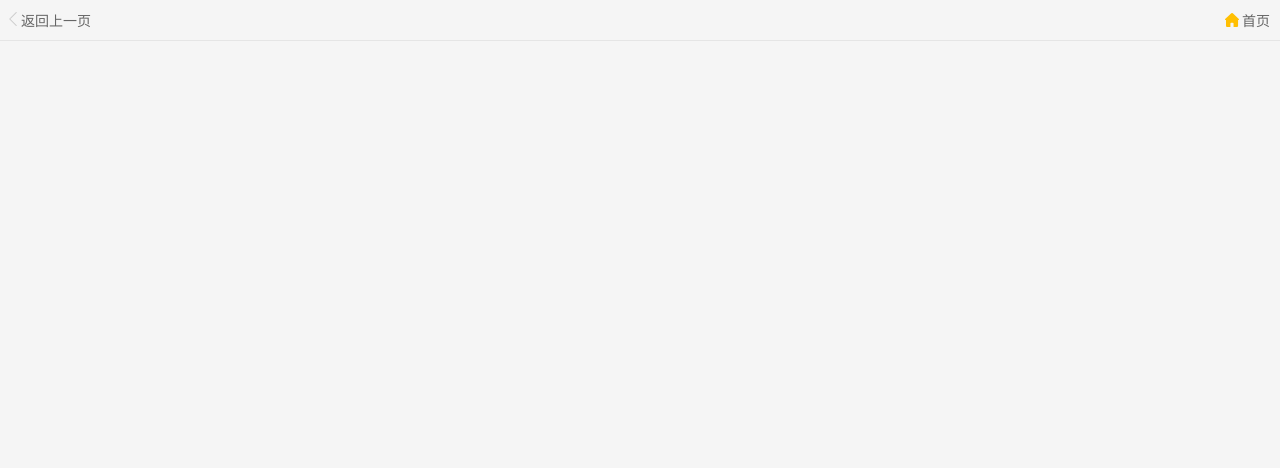
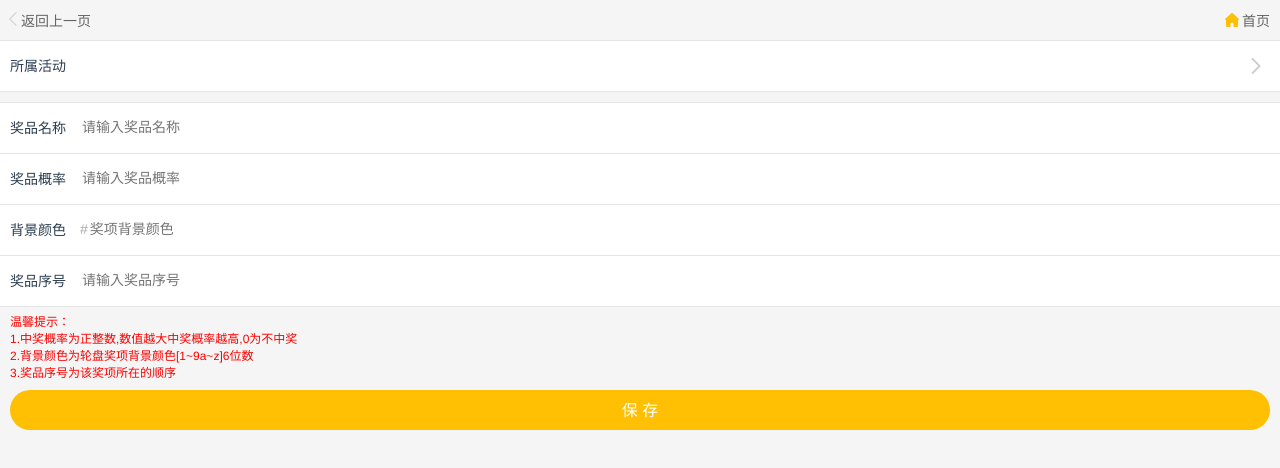
Before and after one commit to houfengtai/lottery-frontend, a Vue app: page /admin/trophy/update in a window 1280 px wide. Shown: the top 468 px of the page. Built offline with nearby package versions, Linux system fonts and the light colour scheme; what @mvpleung/verify, vue-meta-info would draw is missing.

Commit message:
init pro

```diff
--- a/src/components/admin/trophy/add-trophy.vue
+++ b/src/components/admin/trophy/add-trophy.vue
@@ -3,7 +3,7 @@
         <back-page></back-page>
         <div class="trophy-row margin-bottom-10 border-bottom">
             <div class="row-label">所属活动</div>
-            <span class="ac-content">
+            <span class="ac-content" @click="isShowActivites=!isShowActivites">
                 <span class="ac-title">{{activityName}}</span>
                 <span><img src="/next.svg"></span>
             </span>
@@ -31,104 +31,24 @@
         <div class="tips">
             <div>温馨提示：</div>
             <div>1.中奖概率为正整数,数值越大中奖概率越高,0为不中奖</div>
-            <div>2.背景颜色为轮盘奖项背景颜色</div>
+            <div>2.背景颜色为轮盘奖项背景颜色[1~9a~z]6位数</div>
             <div>3.奖品序号为该奖项所在的顺序</div>
         </div>
         <div><button @click="_save()">保 存</button></div>
+
+        <div v-if="isShowActivites" class="bg-dialog"></div>
+        <div class="activity-box" v-show="isShowActivites">
+            <div class="activity-row" v-for="(entity, index) in activites" :key="entity.id" @click="_checkedActivity(entity.id,entity.activityName)">
+                <span class="seq-no">{{index + 1}}</span>
+                <span class="activity-title">{{entity.activityName}}</span>
+                <img v-if="entity.id===item.activityId" src="/selected.svg">
+            </div>
+        </div>
     </div>
 </template>
 
-<script>
-import BackPage from '@/components/public/back-page'
-export default {
-  name: 'add-trophy',
-  components: { BackPage },
-  data () {
-    return {
-      selectedColor: '',
-      activityName: '',
-      item: {}
-    }
-  },
-  methods: {
-    _save () {
-
-    }
-  },
-  created () {
-    document.title = '新增奖品'
-  }
-}
-</script>
+<script src="./assets/js/add-trophy.js"></script>
 
 <style scoped>
-.trophy-row{
-    min-height:50px;
-    background: #fff;
-    padding: 0px 10px;
-    width: calc(100% - 20px);
-}
-.ac-content{
-    display: block;
-    width:calc(100% - 80px);
-    height:50px;
-    line-height:50px;
-    float:left;
-}
-.ac-title{
-    width:calc(100% - 20px);
-    boarder:1px solid red;
-    display: inline-block;
-    height: 50px;
-    text-overflow: ellipsis;
-    white-space: nowrap;
-    overflow: hidden;
-}
-.ac-content img{
-    float: right;
-    margin-top: 10px;
-    margin-right: -10px;
-}
-.trophy-row span input{
-    width:calc(100% - 140px);
-    height:35px;
-    line-height:35px;
-    font-size:14px;
-    margin-top: 6px;
-    border:0;
-}
-.margin-bottom-10{
-    margin-bottom:10px;
-}
-button{
-    display: block;
-    width: calc(100% - 20px);
-    border: 0px;
-    border-radius: 20px;
-    height:40px;
-    line-height: 40px;
-    font-size: 16px;
-    margin: 10px auto;
-    background: #ffbf02;
-    color:#fff;
-}
-.row-label{
-    line-height:50px;
-    display: block;
-    height:50px;
-    width:70px;
-    float:left;
-}
-.tips{color:red;
-    font-size:12px;
-    margin-top:5px;
-    padding: 0px 10px;
-    width: calc(100% - 20px);}
-.color-yl{
-    width:40px;
-    height:20px;
-    display: block;
-    float: right;
-    margin-top:15px;
-}
+@import "./assets/scss/trophy.scss";
 </style>
--- /dev/null
+++ b/src/components/admin/trophy/assets/js/add-trophy.js
@@ -0,0 +1,69 @@
+import BackPage from '@/components/public/back-page'
+import axios from 'axios'
+export default {
+  name: 'add-trophy',
+  components: { BackPage },
+  data () {
+    return {
+      selectedColor: '',
+      activityName: '',
+      item: {},
+      isShowActivites: false,
+      activites: []
+    }
+  },
+  methods: {
+    _initData () {
+      axios.get('/api/admin/activites').then(res => {
+        const data = res.data.data
+        if (data.length > 0) {
+          this.item.activityId = data[0].id
+          this.activityName = data[0].activityName
+        }
+        this.activites = data
+      })
+    },
+    _checkedActivity (id, name) {
+      this.item.activityId = id
+      this.activityName = name
+      this.isShowActivites = false
+    },
+    _save () {
+      if (!this.item.activityId) {
+        alert('请选择所属活动')
+        return
+      }
+      if (!this.item.trophyName) {
+        alert('请输入奖品名称')
+        return
+      }
+      if (!this.item.probability) {
+        alert('请输入奖品概率')
+        return
+      }
+      if (!this.selectedColor) {
+        alert('请输入奖品背景颜色')
+        return
+      } else {
+        this.item.bgColor = '#' + this.selectedColor
+      }
+      if (!this.item.seqNo) {
+        alert('请输入奖品序号')
+      }
+      axios.post('/api/admin/trophy', this.item).then(res => {
+        const { code, message } = res.data
+        if (code === 200) {
+          this.$router.push({ name: 'trophy' })
+        } else {
+          alert(message)
+        }
+      })
+    }
+  },
+  mounted () {
+    this._initData()
+  },
+  created () {
+    document.title = '新增奖品'
+  }
+}
--- /dev/null
+++ b/src/components/admin/trophy/assets/js/update-trophy.js
@@ -0,0 +1,77 @@
+import BackPage from '@/components/public/back-page'
+import axios from 'axios'
+export default {
+  name: 'update-trophy',
+  components: { BackPage },
+  data () {
+    return {
+      selectedColor: '',
+      activityName: '',
+      item: {},
+      isShowActivites: false,
+      activites: []
+    }
+  },
+  methods: {
+    _initData () {
+      const item = window.localStorage.getItem('trophyItem')
+      if (!item) {
+        alert('数据异常，请退回重新再试')
+        return
+      }
+      this.item = JSON.parse(item)
+      this.selectedColor = this.item.bgColor.substr(1, 6)
+
+      axios.get('/api/admin/activites').then(res => {
+        const data = res.data.data
+        if (data.length > 0) {
+          this.activityName = data.find(x => x.id === this.item.activityId).activityName
+        }
+        this.activites = data
+      })
+    },
+    _checkedActivity (id, name) {
+      this.item.activityId = id
+      this.activityName = name
+      this.isShowActivites = false
+    },
+    _save () {
+      if (!this.item.activityId) {
+        alert('请选择所属活动')
+        return
+      }
+      if (!this.item.trophyName) {
+        alert('请输入奖品名称')
+        return
+      }
+      if (!this.item.probability) {
+        alert('请输入奖品概率')
+        return
+      }
+      if (!this.selectedColor) {
+        alert('请输入奖品背景颜色')
+        return
+      } else {
+        this.item.bgColor = '#' + this.selectedColor
+      }
+      if (!this.item.seqNo) {
+        alert('请输入奖品序号')
+      }
+      axios.put('/api/admin/trophy', this.item).then(res => {
+        const { code, message } = res.data
+        if (code === 200) {
+          window.localStorage.removeItem('trophyItem')
+          this.$router.push({ name: 'trophy' })
+        } else {
+          alert(message)
+        }
+      })
+    }
+  },
+  mounted () {
+    this._initData()
+  },
+  created () {
+    document.title = '编辑奖品'
+  }
+}
--- /dev/null
+++ b/src/components/admin/trophy/assets/scss/trophy.scss
@@ -0,0 +1,107 @@
+.trophy-row{
+  min-height:50px;
+  background: #fff;
+  padding: 0px 10px;
+  width: calc(100% - 20px);
+}
+.ac-content{
+  display: block;
+  width:calc(100% - 80px);
+  height:50px;
+  line-height:50px;
+  float:left;
+}
+.ac-title{
+  width:calc(100% - 20px);
+  boarder:1px solid red;
+  display: inline-block;
+  height: 50px;
+  text-overflow: ellipsis;
+  white-space: nowrap;
+  overflow: hidden;
+}
+.ac-content img{
+  float: right;
+  margin-top: 10px;
+  margin-right: -10px;
+}
+.trophy-row span input{
+  width:calc(100% - 140px);
+  height:35px;
+  line-height:35px;
+  font-size:14px;
+  margin-top: 6px;
+  border:0;
+}
+.margin-bottom-10{
+  margin-bottom:10px;
+}
+button{
+  display: block;
+  width: calc(100% - 20px);
+  border: 0px;
+  border-radius: 20px;
+  height:40px;
+  line-height: 40px;
+  font-size: 16px;
+  margin: 10px auto;
+  background: #ffbf02;
+  color:#fff;
+}
+.row-label{
+  line-height:50px;
+  display: block;
+  height:50px;
+  width:70px;
+  float:left;
+}
+.tips{color:red;
+  font-size:12px;
+  margin-top:5px;
+  padding: 0px 10px;
+  width: calc(100% - 20px);}
+.color-yl{
+  width:40px;
+  height:20px;
+  display: block;
+  float: right;
+  margin-top:15px;
+}
+
+.activity-box{
+  position: fixed;
+  left:0;
+  top:40px;
+  width: 100%;
+  min-height: 50px;
+  background: #fff;
+  z-index: 2;
+}
+.activity-box img.jt{
+  top: -12px;
+  left: 18px;
+  position: absolute;
+}
+.activity-row{
+  height:50px;
+  line-height: 50px;
+  border-bottom:1px solid #e5e5e5;
+}
+.activity-row span{
+  display: inline-block;
+}
+.seq-no{
+  width:30px;
+  text-indent: 1em;
+  float: left;
+}
+.activity-title{
+  width: calc(100% - 80px);
+  text-overflow: ellipsis;
+  white-space: nowrap;
+  overflow: hidden;
+}
+.activity-row img{
+  float: right;
+  margin: 15px 15px 0px 0px;
+}
--- a/src/components/admin/trophy/update-trophy.vue
+++ b/src/components/admin/trophy/update-trophy.vue
@@ -1,25 +1,54 @@
 <template>
     <div>
         <back-page></back-page>
+        <div class="trophy-row margin-bottom-10 border-bottom">
+            <div class="row-label">所属活动</div>
+            <span class="ac-content" @click="isShowActivites=!isShowActivites">
+                <span class="ac-title">{{activityName}}</span>
+                <span><img src="/next.svg"></span>
+            </span>
+        </div>
+        <div class="trophy-row border-top">
+            <div class="row-label">奖品名称</div>
+            <span><input v-model="item.trophyName" style="width:calc(100% - 85px);" maxlength="10" placeholder="请输入奖品名称"/></span>
+        </div>
+        <div class="trophy-row border-top">
+            <div class="row-label">奖品概率</div>
+            <span><input v-model="item.probability" maxlength="5" type="number" placeholder="请输入奖品概率"/></span>
+        </div>
+        <div class="trophy-row border-top">
+            <div class="row-label">背景颜色</div>
+            <span>
+                <label style="color: #aaaaaa;font-weight: normal;">#</label>
+                <input style="width:120px;" maxlength="6" v-model="selectedColor" placeholder="奖项背景颜色"/>
+            </span>
+            <span class="color-yl" :style="{background:'#'+ selectedColor}"></span>
+        </div>
+        <div class="trophy-row border-top border-bottom">
+            <div class="row-label">奖品序号</div>
+            <span><input v-model="item.seqNo" max="2" type="number" placeholder="请输入奖品序号"/></span>
+        </div>
+        <div class="tips">
+            <div>温馨提示：</div>
+            <div>1.中奖概率为正整数,数值越大中奖概率越高,0为不中奖</div>
+            <div>2.背景颜色为轮盘奖项背景颜色[1~9a~z]6位数</div>
+            <div>3.奖品序号为该奖项所在的顺序</div>
+        </div>
+        <div><button @click="_save()">保 存</button></div>
+
+        <div v-if="isShowActivites" class="bg-dialog"></div>
+        <div class="activity-box" v-show="isShowActivites">
+            <div class="activity-row" v-for="(entity, index) in activites" :key="entity.id" @click="_checkedActivity(entity.id,entity.activityName)">
+                <span class="seq-no">{{index + 1}}</span>
+                <span class="activity-title">{{entity.activityName}}</span>
+                <img v-if="entity.id===item.activityId" src="/selected.svg">
+            </div>
+        </div>
     </div>
 </template>
 
-<script>
-import BackPage from '@/components/public/back-page'
-export default {
-  name: 'update-trophy',
-  components: { BackPage },
-  data () {
-    return {
-
-    }
-  },
-  created () {
-    document.title = '编辑奖品'
-  }
-}
-</script>
+<script src="./assets/js/update-trophy.js"></script>
 
 <style scoped>
-
+    @import "./assets/scss/trophy.scss";
 </style>
```
